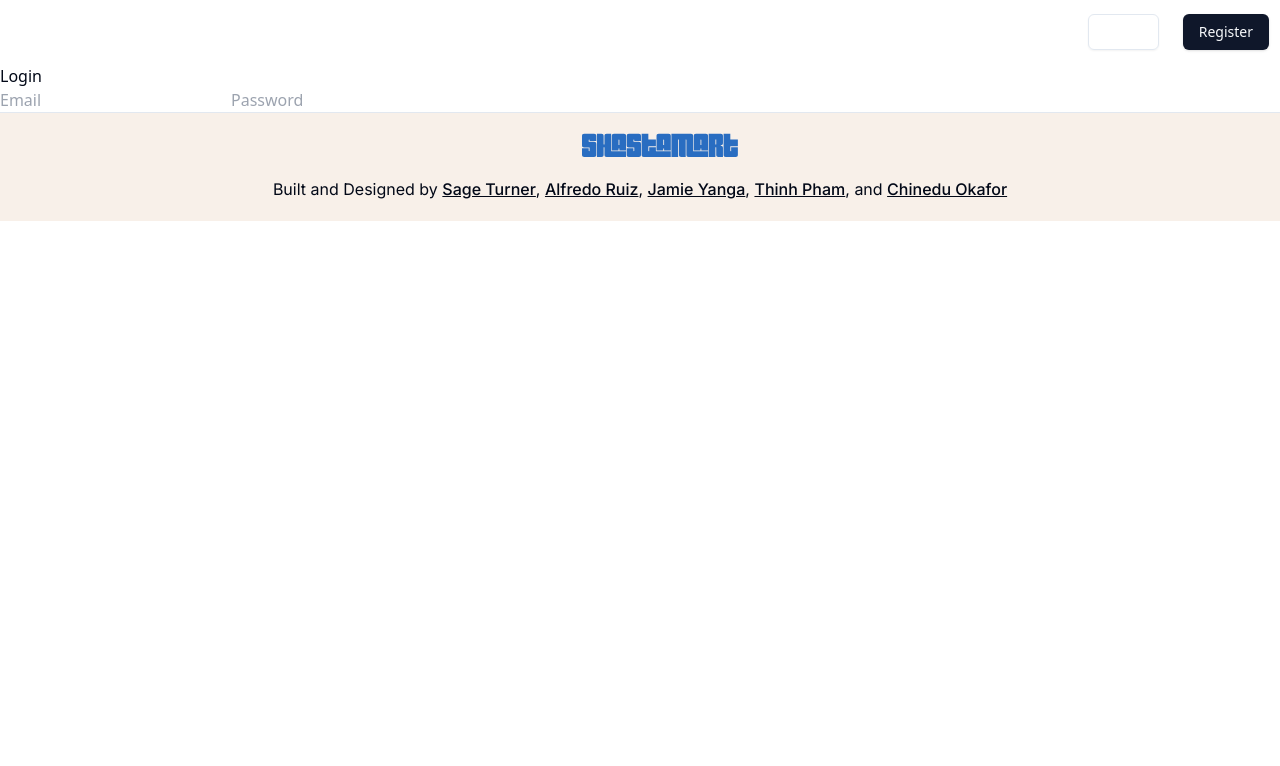
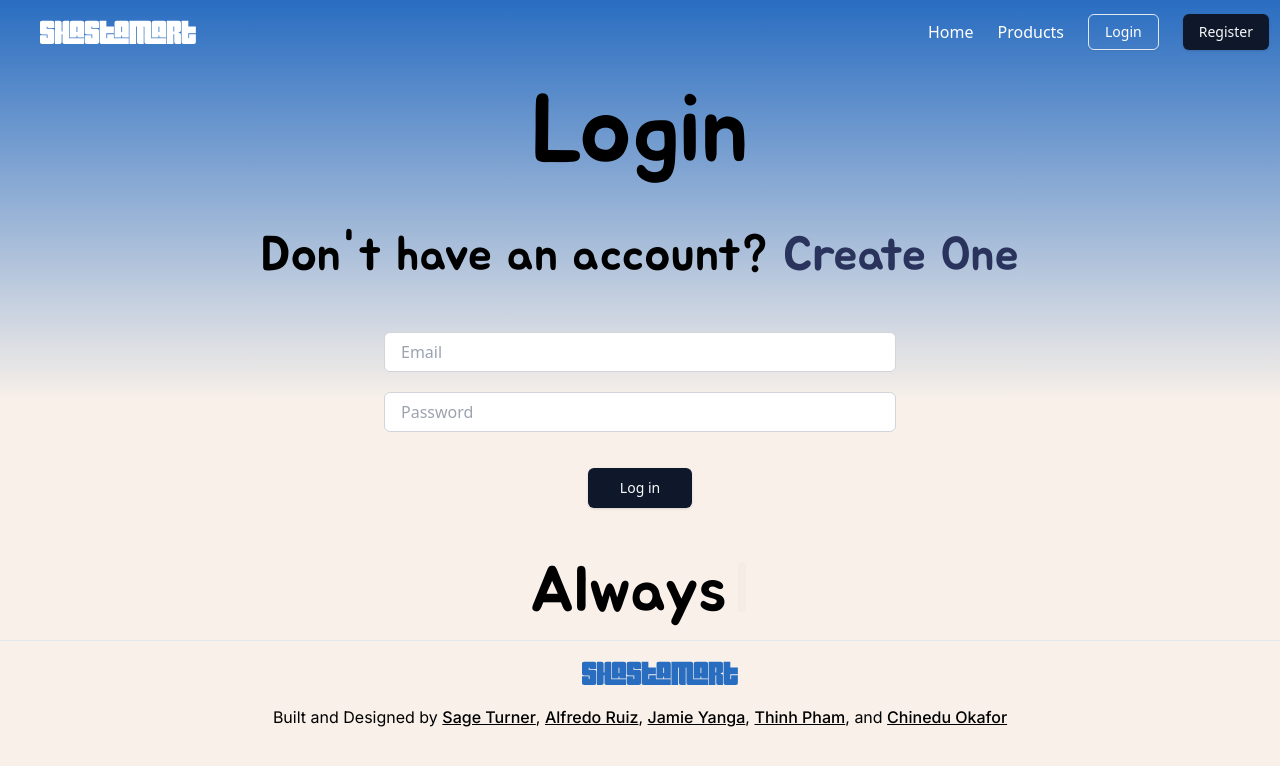
Before and after one commit to AlfredoRuiz-CS/TeamProject3380, a React (Vite) app in the folder client/: page /login in a window 1280 px wide. Shown: the top 766 px of the page. Built offline with nearby package versions, Linux system fonts and the light colour scheme; a web font is replaced by a local one.

Commit message:
login page implemented

```diff
--- a/client/package.json
+++ b/client/package.json
@@ -19,6 +19,7 @@
     "prettier-plugin-tailwindcss": "^0.5.12",
     "react": "^18.2.0",
     "react-dom": "^18.2.0",
+    "react-simple-typewriter": "^5.0.1",
     "tailwind-merge": "^2.2.1",
     "tailwindcss-animate": "^1.0.7"
   },
--- a/client/src/pages/Login.tsx
+++ b/client/src/pages/Login.tsx
@@ -1,33 +1,49 @@
 import React from "react";
 import Header from "../components/Header";
 import Footer from "../components/Footer";
+import { useTypewriter, Cursor } from 'react-simple-typewriter';
 import { useState } from 'react';
+import { Button } from "../components/ui/button.tsx";
 
 const Login = () => {
   const [email, setEmail] = useState('');
   const [password, setPassword] = useState('');
 
+  const [message] = useTypewriter({
+    words: ['Always Fresh, just for you'],
+    loop: true
+  });
+
   return (
-      <div>
+    <div className="flex h-screen flex-col overflow-hidden bg-bgwhite bg-gradient-to-b from-logoblue via-bgwhite to-bgwhite font-poppins text-black">
       <Header />
-        <form className="">
-            <h1>Login</h1>
-            <input className=""
+      <form className="flex flex-col items-center w-full gap-5 py-5">
+          <h1 className="text-8xl font-jua mb-8">Login</h1>
+          <p className="font-jua text-5xl mb-8">Don't have an account? <a href="/register" className="text-darkblue">Create One</a></p>
+          <input className="w-full max-w-lg h-10 px-4 mx-4 rounded-md border border-gray-300 focus:border-logoblue focus:ring-logoblue"
             type="text"
             placeholder="Email"
             onChange={(e) => setEmail(e.target.value)}
             value={email}
           />
-            <input className=""
+          <input className="w-full max-w-lg h-10 px-4 mx-4 rounded-md border border-gray-300 focus:border-logoblue focus:ring-logoblue"
             type="text"
             placeholder="Password"
             onChange={(e) => setPassword(e.target.value)}
             value={password}
           />
+          <Button asChild className="my-4" size="lg">
+            <p>Log in</p>
+          </Button>
       </form>
+      <h2 className="flex items-center justify-center font-jua text-[64px]"> {message}
+          <span className="">
+              <Cursor />
+          </span>
+      </h2>
       <Footer />
     </div>
-  );
+  )
 };
 
 export default Login;
```
Also changed, not shown: 1 other file (tests, documents, lock files or other folders). Lines whose indentation alone changed are shown as unchanged.
